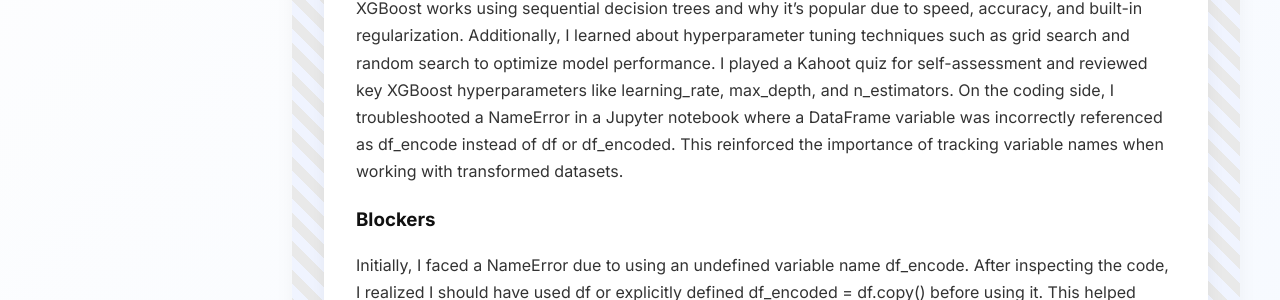
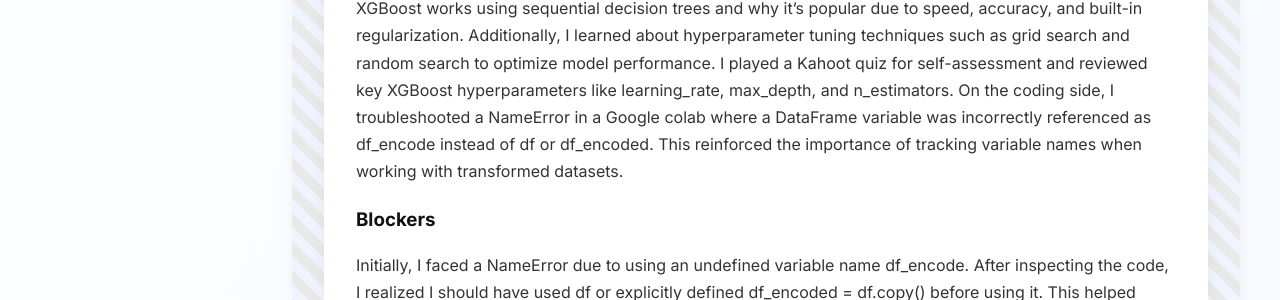
Before and after one commit to Tataj1/Tataj1.github.io, a Jekyll site: the page built from _posts/2025-06-10-day-11.md, in a window 1280 px wide. Shown: the part 515-815 px from the top of the page. Built offline with Jekyll 4.4.1, drawn with Linux system fonts in a browser that asks for light colours; some of the changed text lies outside the part shown.

Commit message:
Update 2025-06-10-day-11.md

```diff
--- a/_posts/2025-06-10-day-11.md
+++ b/_posts/2025-06-10-day-11.md
@@ -7,7 +7,7 @@ permalink: /day11.html
 tags: ["XGBoost", "Exploratory Data Analysis", "Pandas", "Flight Delay Dataset", "Machine Learning", "Python Practice", "CEAMLS Summer AI", "Exam Prep", "Train/Test Split", "Hyperparameter Tuning"]
 
 what_i_learned: |
-  Today I deepened my understanding of building end-to-end machine learning pipelines using Python and XGBoost. I reviewed several educational videos that covered essential concepts like Exploratory Data Analysis (EDA), data cleaning, model training, and evaluation. I learned how EDA helps detect missing values, outliers, and data imbalances before model training. I also studied the importance of splitting data into training and testing sets to avoid overfitting and ensure that the model generalizes well. I reviewed how XGBoost works using sequential decision trees and why it's popular due to speed, accuracy, and built-in regularization. Additionally, I learned about hyperparameter tuning techniques such as grid search and random search to optimize model performance. I played a Kahoot quiz for self-assessment and reviewed key XGBoost hyperparameters like learning_rate, max_depth, and n_estimators. On the coding side, I troubleshooted a NameError in a Jupyter notebook where a DataFrame variable was incorrectly referenced as df_encode instead of df or df_encoded. This reinforced the importance of tracking variable names when working with transformed datasets.
+  Today I deepened my understanding of building end-to-end machine learning pipelines using Python and XGBoost. I reviewed several educational videos that covered essential concepts like Exploratory Data Analysis (EDA), data cleaning, model training, and evaluation. I learned how EDA helps detect missing values, outliers, and data imbalances before model training. I also studied the importance of splitting data into training and testing sets to avoid overfitting and ensure that the model generalizes well. I reviewed how XGBoost works using sequential decision trees and why it's popular due to speed, accuracy, and built-in regularization. Additionally, I learned about hyperparameter tuning techniques such as grid search and random search to optimize model performance. I played a Kahoot quiz for self-assessment and reviewed key XGBoost hyperparameters like learning_rate, max_depth, and n_estimators. On the coding side, I troubleshooted a NameError in a Google colab where a DataFrame variable was incorrectly referenced as df_encode instead of df or df_encoded. This reinforced the importance of tracking variable names when working with transformed datasets.
 
 blockers: |
   Initially, I faced a NameError due to using an undefined variable name df_encode. After inspecting the code, I realized I should have used df or explicitly defined df_encoded = df.copy() before using it. This helped clarify best practices when creating modified versions of DataFrames during preprocessing.
```
